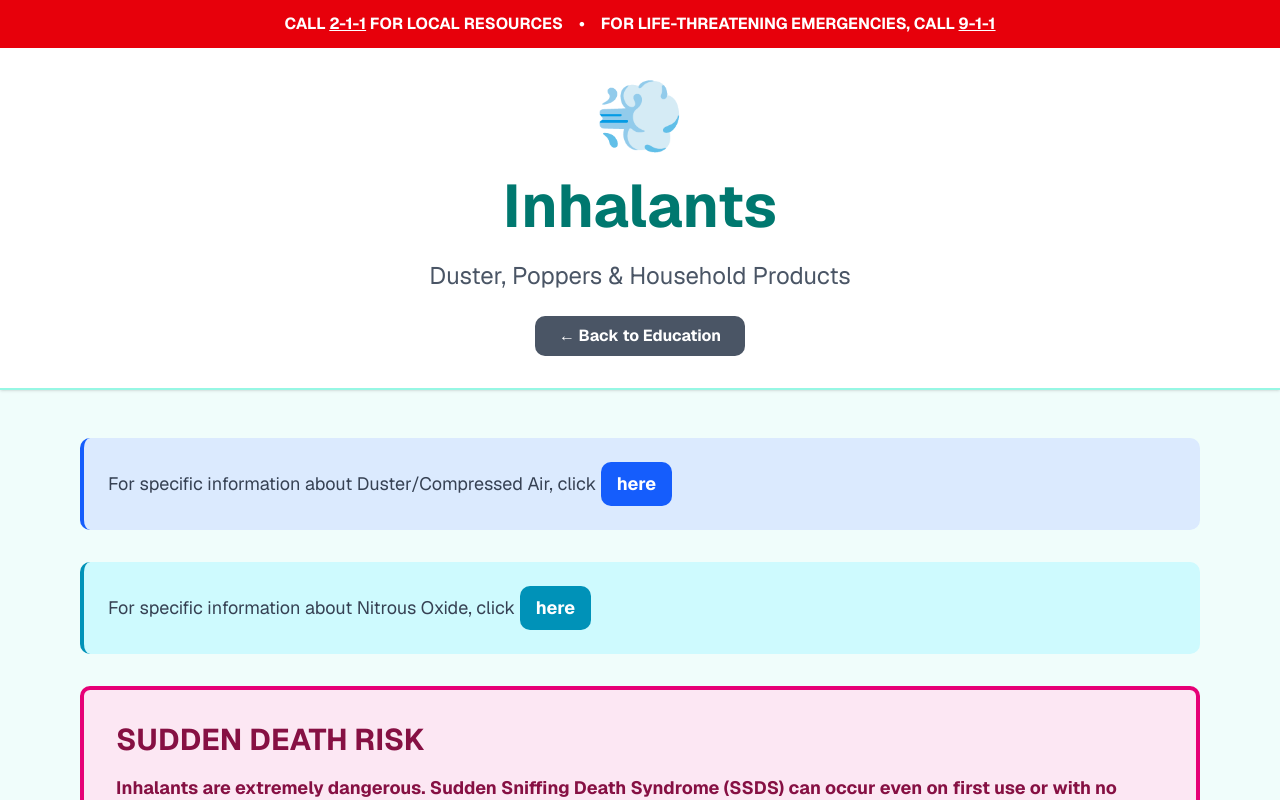
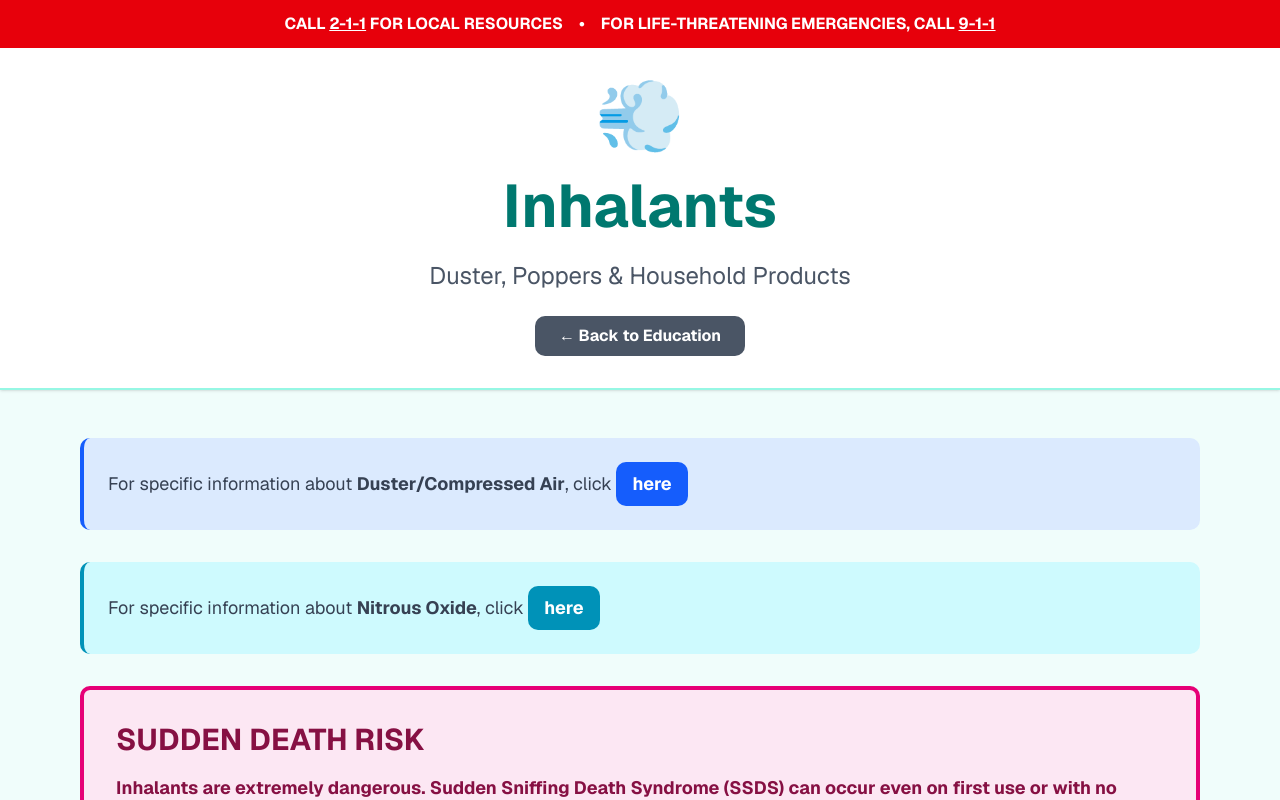
Before and after one commit to dgardner1982/v0-ottawa-county-resources, a Next.js app: page /drug/inhalants in a window 1280 px wide. Shown: the top 800 px of the page. Built offline with nearby package versions, Linux system fonts and the light colour scheme.

Commit message:
feat: emphasize key drug names in inhalants page links

```diff
--- a/app/drug/inhalants/page.tsx
+++ b/app/drug/inhalants/page.tsx
@@ -30,7 +30,7 @@ export default function InhalantsPage() {
       <main className="max-w-6xl mx-auto px-4 py-12">
         <div className="bg-blue-100 border-l-4 border-blue-600 p-6 rounded-lg mb-8">
           <p className="text-lg text-gray-700">
-            For specific information about Duster/Compressed Air, click{' '}
+            For specific information about <strong>Duster/Compressed Air</strong>, click{' '}
             <a
               href="https://gemini.google.com/share/b5a5d42e7caf"
               target="_blank"
@@ -44,7 +44,7 @@ export default function InhalantsPage() {
 
         <div className="bg-cyan-100 border-l-4 border-cyan-600 p-6 rounded-lg mb-8">
           <p className="text-lg text-gray-700">
-            For specific information about Nitrous Oxide, click{' '}
+            For specific information about <strong>Nitrous Oxide</strong>, click{' '}
             <a
               href="https://gemini.google.com/share/9b0d8ebae411"
               target="_blank"
```
